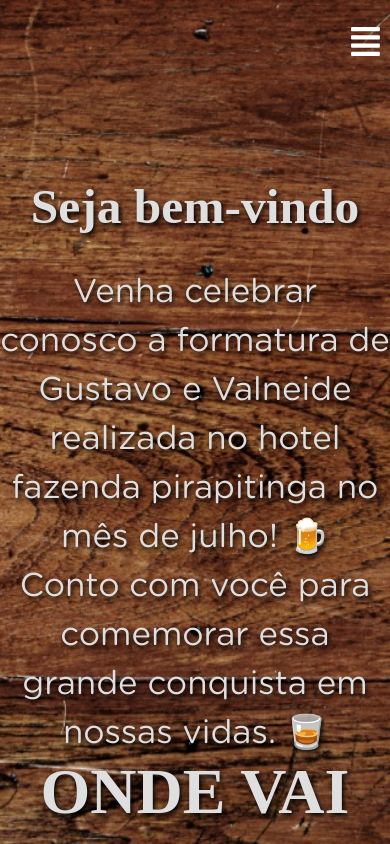
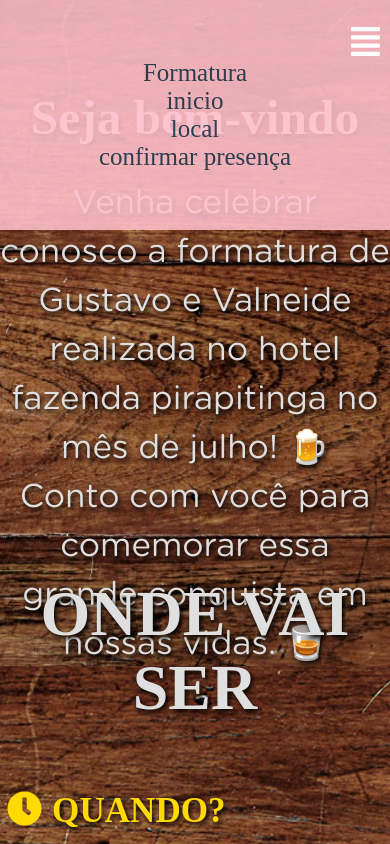
Before and after one commit to terzeu/invites-website, a Vue app: page / in a window 390 px wide. Shown: the top 844 px of the page. Built offline with nearby package versions, Linux system fonts and the light colour scheme; a web font is replaced by a local one.

Commit message:
mudanças no javascript do button

```diff
--- a/src/components/Header.vue
+++ b/src/components/Header.vue
@@ -1,7 +1,7 @@
 <template>
 <header class="header-component">
     <nav class="header-nav">
-      <font-awesome-icon icon="align-justify" class="icon" @click="toggleHeaderMenu" />
+      <font-awesome-icon icon="align-justify" class="icon" v-show="mobile" @click="toggleHeaderMenu" />
       <ul v-show="isOpenHeaderMenu" :class="{ 'open': isOpenHeaderMenu }" class="header-ul">
         <p class="header-title">Formatura</p>
         <li><a href="#home-page" class="header-link">inicio</a></li>
@@ -19,12 +19,27 @@ library.add(faAlignJustify)
   name: 'Header',
   data() {
     return {
-        isOpenHeaderMenu: false
+      mobile: false,
+      isOpenHeaderMenu: true,
     }
+  },
+  created() {
+    window.addEventListener('resize' , this.checkScreen);
+    this.checkScreen();
   },
   methods: {
     toggleHeaderMenu() {
       this.isOpenHeaderMenu = !this.isOpenHeaderMenu
+      },
+    checkScreen() {
+      this.windowWidth = window.innerWidth;
+      if (this.windowWidth <= 750) {
+        this.mobile = true
+        return;
+      }
+      this.mobile = false;
+      this.isOpenHeaderMenu = true;
+      return;
     }
   }
 }
@@ -43,7 +58,6 @@ library.add(faAlignJustify)
     .header-title {
       display: flex;
       justify-content: initial;
-      padding: 0 20px;
       margin-right: 150px;
     }
     .icon {
@@ -84,7 +98,6 @@ library.add(faAlignJustify)
         align-items: center;
         justify-content: center;
         flex-direction: column;
-        flex-wrap: wrap;
       }
       .header-title {
         justify-content: center;
@@ -100,38 +113,9 @@ library.add(faAlignJustify)
         }
       }
       .icon {
-        display: block;
+        display: flex;
       }
     }
-    /*@media (max-width: 600px) {
-      p {
-        width: 10px;
-
-      }
-      button {
-
-      }
-      /*.header-nav {
-        display: flex;
-        padding: 0;
-        align-items: flex-start;
-        justify-content: center;
-      }*/
-      /*.header-ul {
-        flex-direction: column;
-        display: flex;
-        margin: 0;
-        width: 100%;
-        height: 0;
-        justify-content: center;
-        align-content: center;
-        align-items: center;
-
-      }
-      button {
-        display: block;
-      }
-    }*/
   }
 }
 </style>
--- a/src/views/Home.vue
+++ b/src/views/Home.vue
@@ -19,7 +19,7 @@ export default {
   color: rgb(223, 223, 223);
   font-size: 33px;
   text-shadow: 2px 3px 5px black;
-  height: 100vh;
+  height: 100%;
   background: no-repeat center/cover url('../assets/images/mainwood.jpg');
   display: flex;
   flex-direction: column;
```
Lines whose indentation alone changed are shown as unchanged.
